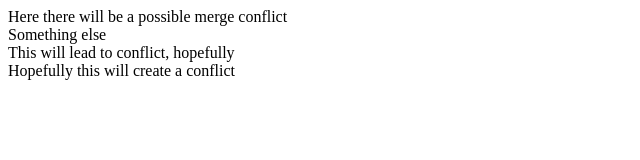
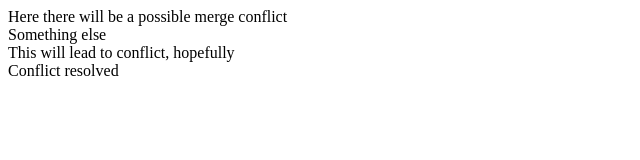
Before and after one commit to dbilenkin/merge-conflict, a plain HTML site: page index.html in a window 1280 px wide. Shown: the whole page, without its empty margins (0-640 px from the left). Drawn offline with nearby package versions, Linux system fonts and the light colour scheme.

Commit message:
changes based on review

```diff
--- a/index.html
+++ b/index.html
@@ -1,20 +1,17 @@
 <!DOCTYPE html>
 <html lang="en">
-
 <head>
   <meta charset="UTF-8">
   <meta http-equiv="X-UA-Compatible" content="IE=edge">
   <meta name="viewport" content="width=device-width, initial-scale=1.0">
   <title>Document</title>
 </head>
-
 <body>
   <div>Here there will be a possible merge conflict</div>
   <div>Something else</div>
   <div>This will lead to conflict, hopefully</div>
-  <div>Hopefully this will create a conflict</div>
+  <div>Conflict resolved</div>
   <script src="https://code.jquery.com/jquery-3.5.1.min.js"></script>
   <script type="text/javascript" src="script.js"></script>
 </body>
-
 </html>
```
